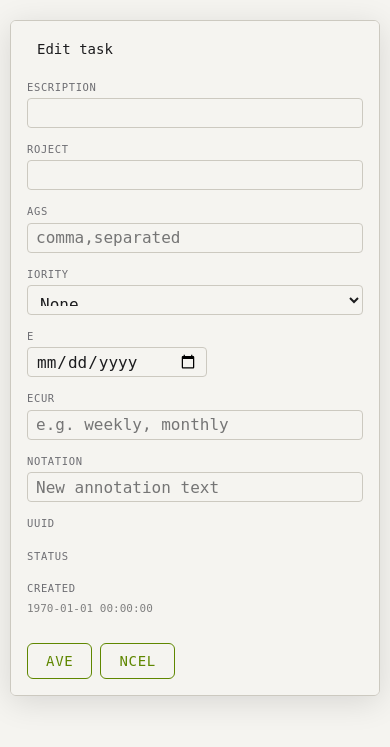
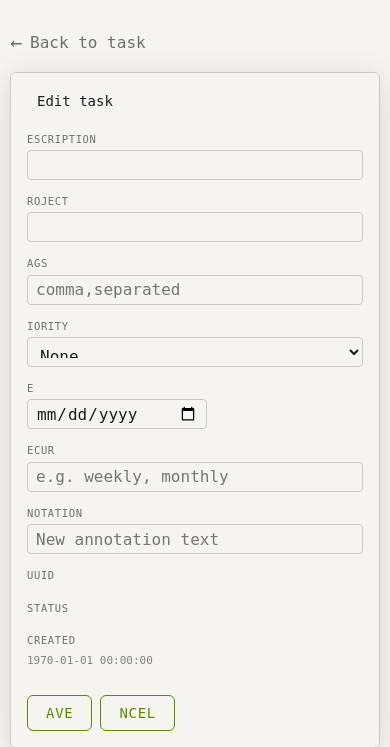
Before and after one commit to ivankovnatsky/taskweb, a Flask app: template taskweb/templates/task_edit.html in a window 390 px wide. Shown: the part 48-795 px from the top of the page. Run offline with Flask 3, Linux system fonts and the light colour scheme; the template is opened without the code that fills it, so the values that code supplies are empty.

Commit message:
Show back arrow navigation on mobile views

```diff
--- a/taskweb/static/style.css
+++ b/taskweb/static/style.css
@@ -860,7 +860,19 @@
     opacity: 1;
   }
   .back-link {
+    display: flex;
+    align-items: center;
+    min-height: 44px;
+    font-size: 16px;
+    padding: 8px 0;
+    margin-bottom: 8px;
+  }
+  .back-link kbd {
     display: none;
+  }
+  .back-link .back-arrow {
+    font-size: 20px;
+    margin-right: 8px;
   }
   .form-grid {
     grid-template-columns: 1fr;
--- a/taskweb/templates/task_detail.html
+++ b/taskweb/templates/task_detail.html
@@ -3,7 +3,7 @@
 {% block title_suffix %} — {{ task.description }}{% endblock %}
 
 {% block content %}
-<a href="{{ url_for('index') }}" class="back-link" id="back-link"><kbd>Esc</kbd> &larr; Back</a>
+<a href="{{ url_for('index') }}" class="back-link" id="back-link"><span class="back-arrow">&larr;</span> <kbd>Esc</kbd> Back</a>
 <div class="window">
   <div class="content">
     <div class="task-detail">
--- a/taskweb/templates/task_edit.html
+++ b/taskweb/templates/task_edit.html
@@ -3,7 +3,7 @@
 {% block title_suffix %} — Edit: {{ task.description }}{% endblock %}
 
 {% block content %}
-<a href="{{ url_for('task_detail', uuid=task.uuid) }}" class="back-link" id="back-link"><kbd>Esc</kbd> &larr; Back to task</a>
+<a href="{{ url_for('task_detail', uuid=task.uuid) }}" class="back-link" id="back-link"><span class="back-arrow">&larr;</span> <kbd>Esc</kbd> Back to task</a>
 <div class="window form-window">
   <div class="content">
     <div class="task-detail">
```
